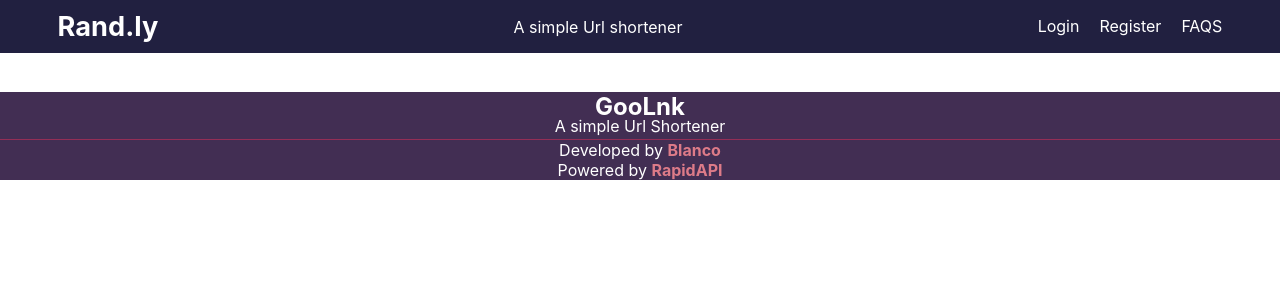
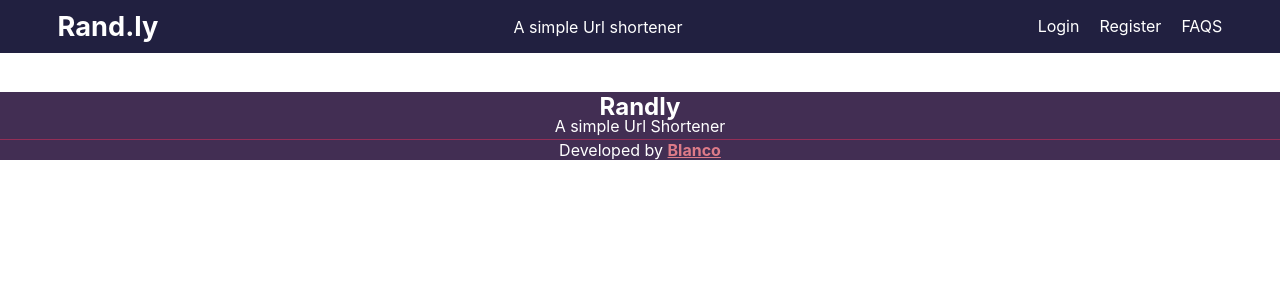
Before and after one commit to Blanco237/Url-Shortener, a React (Create React App) app in the folder myapp/: page /dashboard in a window 1280 px wide. Shown: the top 300 px of the page. Built offline with nearby package versions, Linux system fonts and the light colour scheme.

Commit message:
Updated Footer

```diff
--- a/myapp/src/components/Footer.jsx
+++ b/myapp/src/components/Footer.jsx
@@ -7,12 +7,11 @@
         <footer>
             <div>
                 <div className={classes.footer__logo}>
-                    <h4>GooLnk</h4>
+                    <h4>Randly</h4>
                     <p>A simple Url Shortener</p>
                 </div>
                 <div className={classes.authors}>
-                    Developed by <span className={classes.special1}>Blanco</span><br></br>
-                    Powered by <span className={classes.special2}><a>RapidAPI</a></span>
+                    Developed by <a href='https://github.com/Blanco237' target="_blank" className={classes.special1}>Blanco</a><br></br>
                 </div>
             </div>
         </footer>
```
